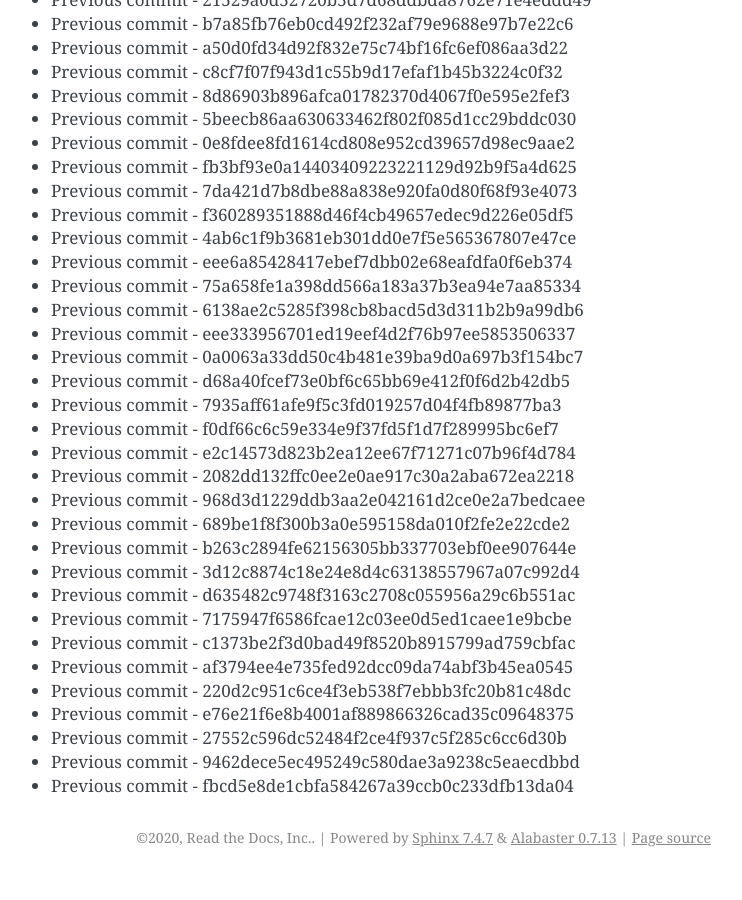
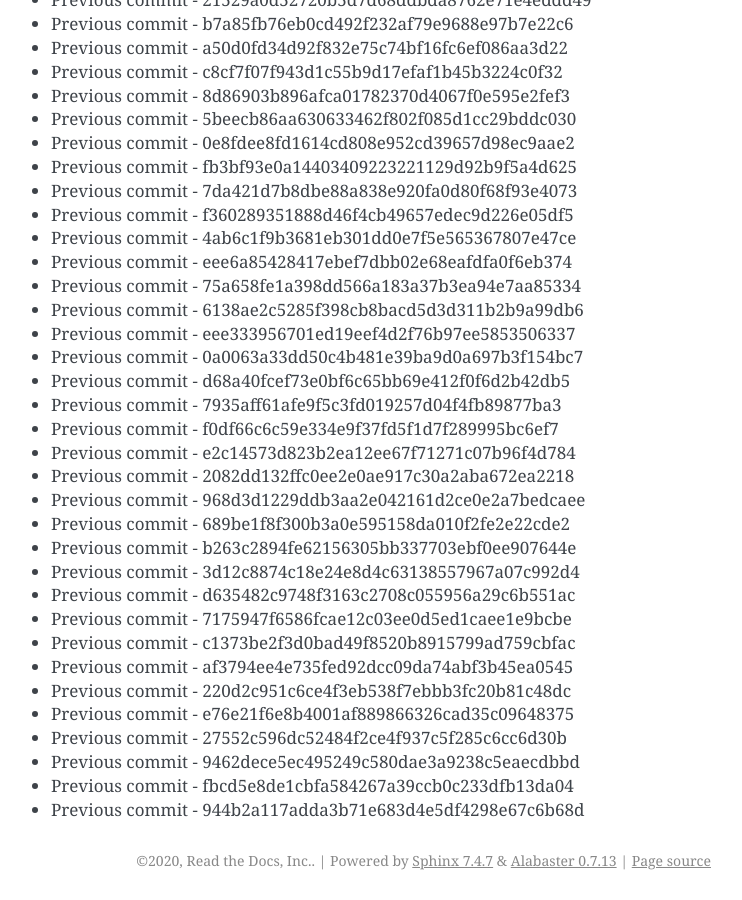
Before and after one commit to readthedocs/rtd-git-stresstest, a Sphinx documentation site: the page built from docs/updates.rst, in a window 1280 px wide and 900 px high, scrolled down 31472 px. Shown: the whole window, without its empty margins (399-1141 px from the left). Built offline with Sphinx 7.4.7, drawn with Linux system fonts in a browser that asks for light colours; before the commit the page ends 32349 px from its top, so only the background shows below that.

Commit message:
Generating commit from previous: 944b2a117adda3b71e683d4e5df4298e67c6b68d

```diff
--- a/docs/updates.rst
+++ b/docs/updates.rst
@@ -1354,3 +1354,4 @@ It can be tested for any performance characteristics.
 * Previous commit - 27552c596dc52484f2ce4f937c5f285c6cc6d30b
 * Previous commit - 9462dece5ec495249c580dae3a9238c5eaecdbbd
 * Previous commit - fbcd5e8de1cbfa584267a39ccb0c233dfb13da04
+* Previous commit - 944b2a117adda3b71e683d4e5df4298e67c6b68d
```
